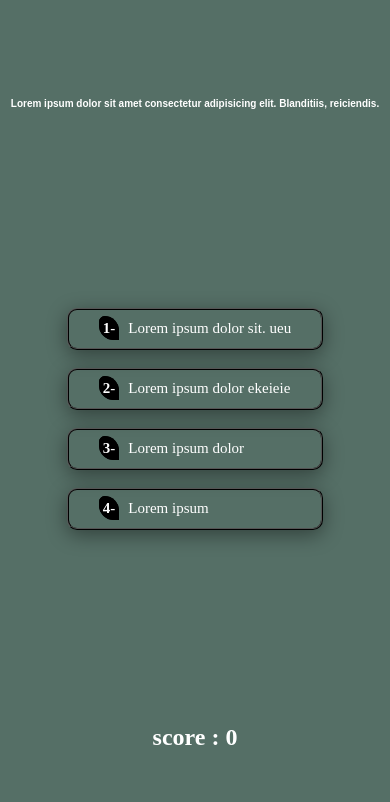
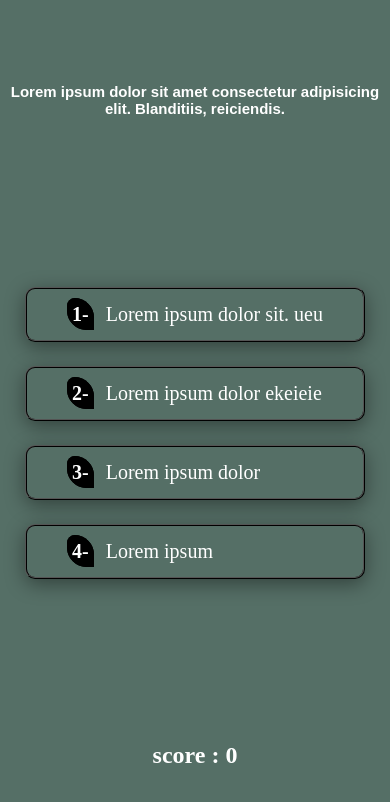
Before and after one commit to aboubakar2007/QUIZ-JS, a plain HTML site: page index.html in a window 390 px wide. Drawn offline with Linux system fonts and the light colour scheme.

Commit message:
mise à jour

```diff
--- a/responsive.css
+++ b/responsive.css
@@ -1,15 +1,16 @@
 @media screen and (max-width : 714px) {
     h3{
-        font-size:15px;
+        font-size:20px;
     }
     .proposition_container span{
-        font-size: 15px;
+        font-size: 20px;
 
     }
 }
 @media screen and (max-width : 569px) {
     h3{
-        font-size:10px;
+        font-size:15px;
         flex-wrap: wrap;
+        text-align: center;
     }
 }
--- a/script.js
+++ b/script.js
@@ -0,0 +1 @@
+let questions = document
--- a/style.css
+++ b/style.css
@@ -13,6 +13,7 @@ h3{
     margin: 0.5em;
     color: white;
     font-family: Arial, Helvetica, sans-serif;
+    text-align: center;
 }
 span{
     color: white;
```
